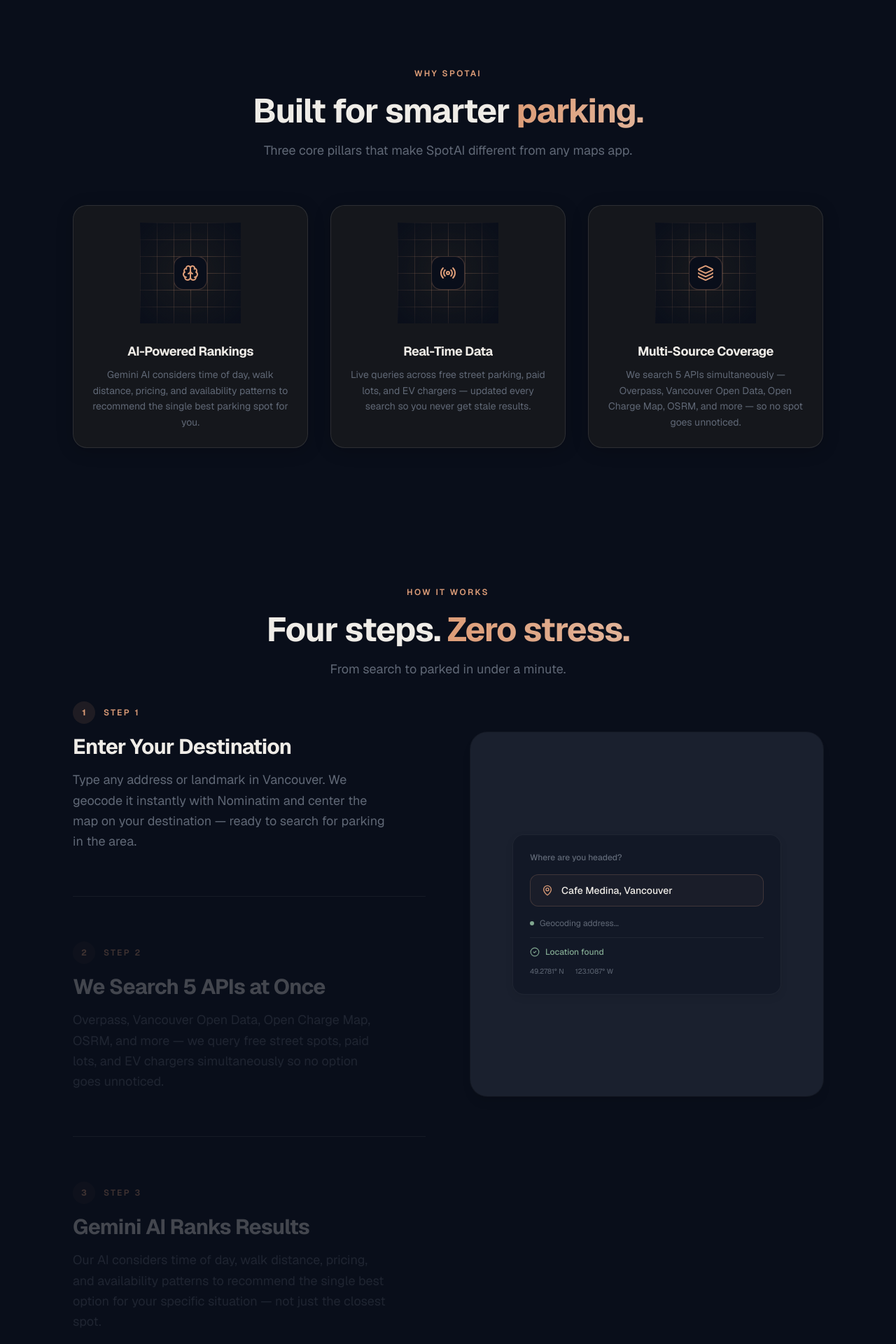
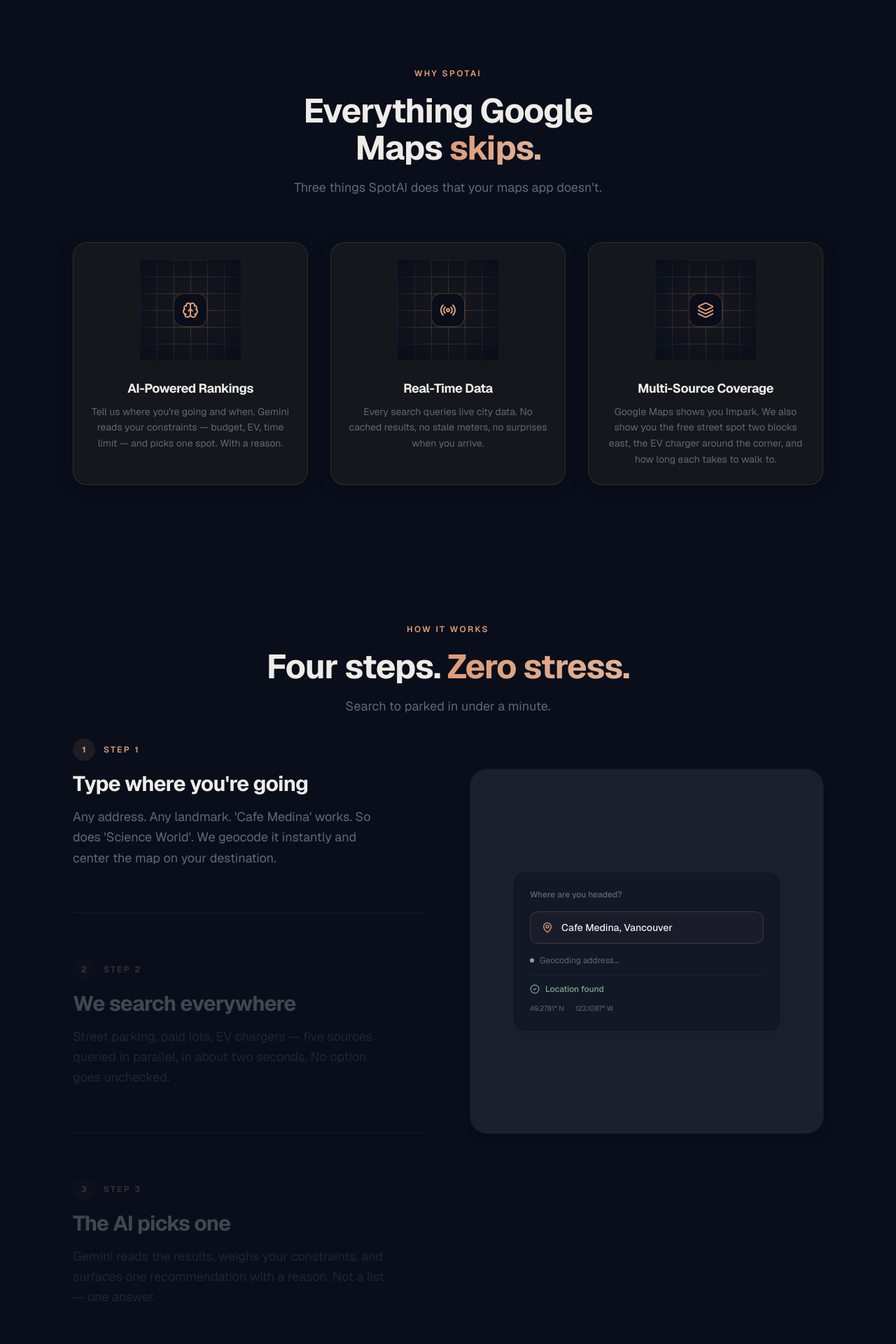
Before and after one commit to rey-hanah/HTG026, a Next.js app: page / in a window 1280 px wide. Shown: the part 2260-4180 px from the top of the page at 70% size. Built offline with nearby package versions, Linux system fonts and the light colour scheme.

Commit message:
feat: update FeaturesSection and HowItWorksSection content for clarity and engagement; remove DEVPOST.md

```diff
--- a/src/components/landing/FeaturesSection.tsx
+++ b/src/components/landing/FeaturesSection.tsx
@@ -20,19 +20,19 @@
     icon: Brain,
     title: "AI-Powered Rankings",
     description:
-      "Gemini AI considers time of day, walk distance, pricing, and availability patterns to recommend the single best parking spot for you.",
+      "Tell us where you're going and when. Gemini reads your constraints — budget, EV, time limit — and picks one spot. With a reason.",
   },
   {
     icon: Radio,
     title: "Real-Time Data",
     description:
-      "Live queries across free street parking, paid lots, and EV chargers — updated every search so you never get stale results.",
+      "Every search queries live city data. No cached results, no stale meters, no surprises when you arrive.",
   },
   {
     icon: Layers,
     title: "Multi-Source Coverage",
     description:
-      "We search 5 APIs simultaneously — Overpass, Vancouver Open Data, Open Charge Map, OSRM, and more — so no spot goes unnoticed.",
+      "Google Maps shows you Impark. We also show you the free street spot two blocks east, the EV charger around the corner, and how long each takes to walk to.",
   },
 ];
 
@@ -74,13 +74,13 @@
             Why SpotAI
           </span>
           <h2 className="mt-4 text-balance font-display text-3xl font-bold tracking-tight text-[var(--color-ink-resolved)] md:text-4xl lg:text-5xl">
-            Built for smarter{" "}
+            Everything Google Maps{" "}
             <span className="bg-gradient-to-r from-accent to-accent-light bg-clip-text text-transparent">
-              parking.
+              skips.
             </span>
           </h2>
           <p className="mt-4 text-[var(--color-ink-muted-resolved)] text-lg">
-            Three core pillars that make SpotAI different from any maps app.
+            Three things SpotAI does that your maps app doesn't.
           </p>
         </div>
 
--- a/src/components/landing/FooterCTA.tsx
+++ b/src/components/landing/FooterCTA.tsx
@@ -161,7 +161,7 @@
           {/* Bottom bar */}
           <div className="mt-12 flex flex-col items-center justify-between gap-4 border-t border-[var(--color-ink-resolved)]/[0.06] pt-8 sm:flex-row">
             <p className="text-xs text-[var(--color-ink-muted-resolved)]">
-              Built for HTG 2026. Open source and free to use.
+              Built for Vancouver drivers, at a hackathon, in one night.
             </p>
             <p className="text-xs text-[var(--color-ink-muted-resolved)]">
               Powered by Vancouver Open Data, OpenStreetMap, and Gemini AI.
--- a/src/components/landing/HowItWorksSection.tsx
+++ b/src/components/landing/HowItWorksSection.tsx
@@ -292,27 +292,27 @@
    ──────────────────────────────────────────────────── */
 const content = [
   {
-    title: "Enter Your Destination",
+    title: "Type where you're going",
     description:
-      "Type any address or landmark in Vancouver. We geocode it instantly with Nominatim and center the map on your destination — ready to search for parking in the area.",
+      "Any address. Any landmark. 'Cafe Medina' works. So does 'Science World'. We geocode it instantly and center the map on your destination.",
     content: <VisualStep1 />,
   },
   {
-    title: "We Search 5 APIs at Once",
+    title: "We search everywhere",
     description:
-      "Overpass, Vancouver Open Data, Open Charge Map, OSRM, and more — we query free street spots, paid lots, and EV chargers simultaneously so no option goes unnoticed.",
+      "Street parking, paid lots, EV chargers — five sources queried in parallel, in about two seconds. No option goes unchecked.",
     content: <VisualStep2 />,
   },
   {
-    title: "Gemini AI Ranks Results",
+    title: "The AI picks one",
     description:
-      "Our AI considers time of day, walk distance, pricing, and availability patterns to recommend the single best option for your specific situation — not just the closest spot.",
+      "Gemini reads the results, weighs your constraints, and surfaces one recommendation with a reason. Not a list — one answer.",
     content: <VisualStep3 />,
   },
   {
-    title: "Navigate to Your Spot",
+    title: "Tap. Go. Park.",
     description:
-      "One tap opens walking directions in Google Maps. You save time, money, and emissions — every single trip. From search to parked in under a minute.",
+      "One tap opens walking directions. From search to parked in under a minute.",
     content: <VisualStep4 />,
   },
 ];
@@ -336,7 +336,7 @@
             </span>
           </h2>
           <p className="mt-4 text-[var(--color-ink-muted-resolved)] text-lg">
-            From search to parked in under a minute.
+            Search to parked in under a minute.
           </p>
         </div>
 
--- a/src/lib/gemini.ts
+++ b/src/lib/gemini.ts
@@ -2,7 +2,7 @@
 import { ParkingSpot, GeminiRecommendation } from "@/types/parking";
 
 const genAI = new GoogleGenerativeAI(process.env.NEXT_PUBLIC_GEMINI_API_KEY || "");
-const model = genAI.getGenerativeModel({ model: "gemini-2.0-flash" });
+const model = genAI.getGenerativeModel({ model: "gemini-2.5-flash" });
 
 interface ParkingDensity {
   totalSpots: number;
```
Also changed, not shown: 1 other file (tests, documents, lock files or other folders).
